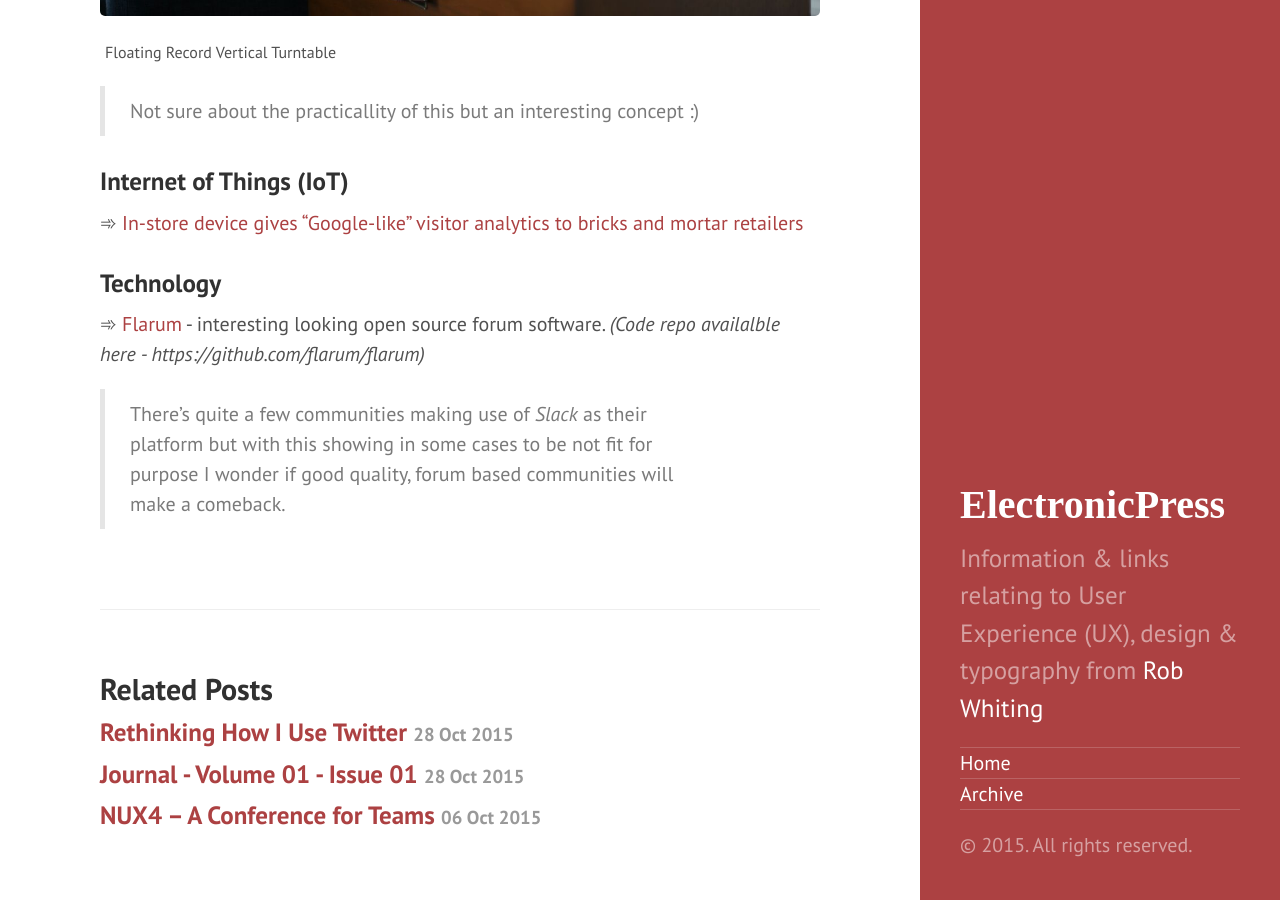
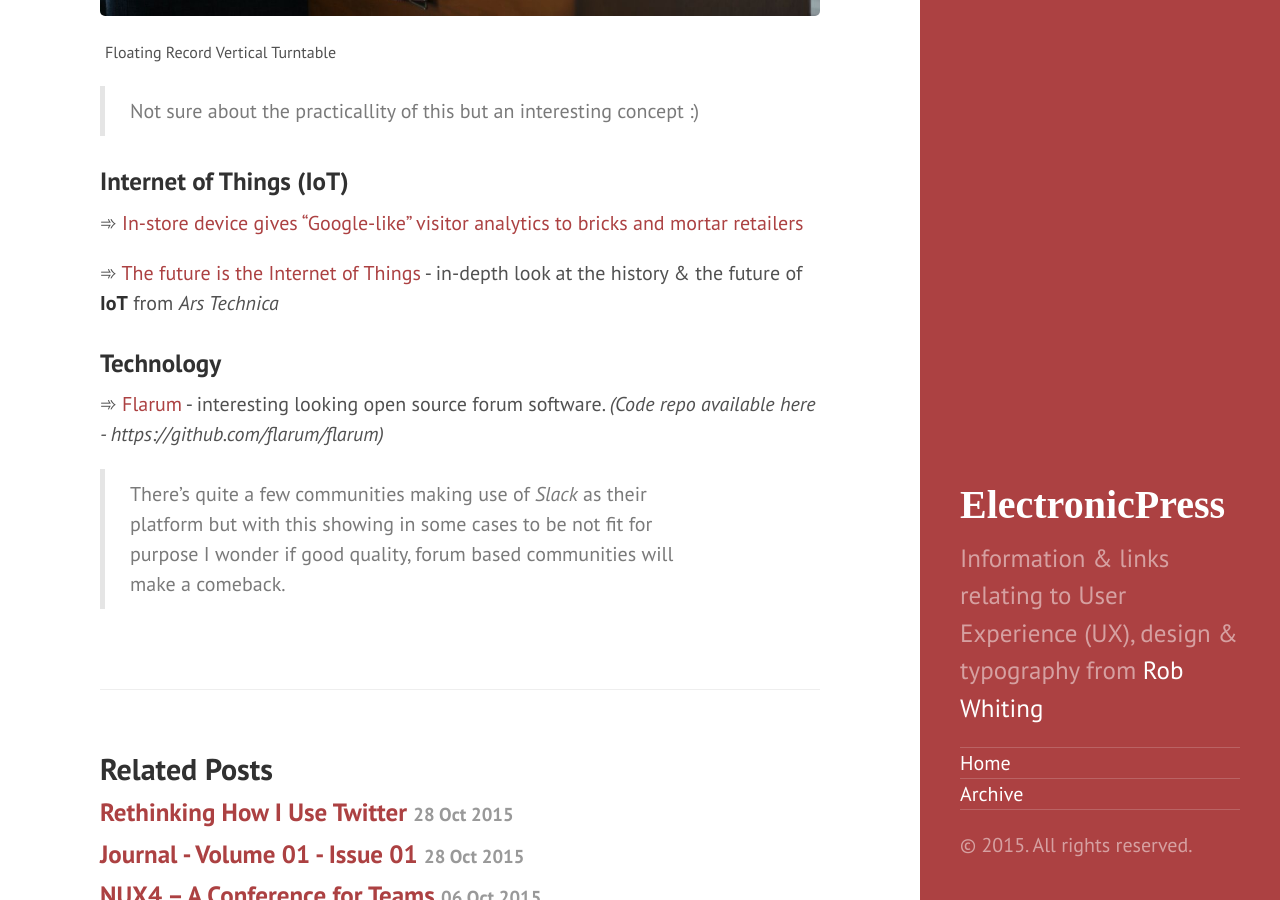
Before and after one commit to whitingx/whitingx.github.io, a Jekyll site: the page built from _posts/2015-10-29-journal-v1-i2.md, in a window 1280 px wide and 900 px high, scrolled down 915 px. Built offline with Jekyll 4.4.1, drawn with Linux system fonts in a browser that asks for light colours; some web fonts are replaced; comment, search, counter and statistics services are not loaded.

Commit message:
addition and typo fix

```diff
--- a/_posts/2015-10-29-journal-v1-i2.md
+++ b/_posts/2015-10-29-journal-v1-i2.md
@@ -19,8 +19,10 @@ Welcome to _Volume 1 Issue 2_ of the **ElectronicPress Journal**, a round up of
 
 ➾ [In-store device gives “Google-like” visitor analytics to bricks and mortar retailers](http://internetretailing.net/2015/10/in-store-device-gives-google-like-visitor-analytics-to-bricks-and-mortar-retailers-2/)
 
+➾ [The future is the Internet of Things](http://arstechnica.com/unite/2015/10/the-future-is-the-internet-of-things-deal-with-it/) - in-depth look at the history & the future of **IoT** from _Ars Technica_
+
 ### Technology
 
-➾ [Flarum](http://flarum.org/) - interesting looking open source forum software. _(Code repo availalble here - https://github.com/flarum/flarum)_
+➾ [Flarum](http://flarum.org/) - interesting looking open source forum software. _(Code repo available here - https://github.com/flarum/flarum)_
 
 > There's quite a few communities making use of _Slack_ as their platform but with this showing in some cases to be not fit for purpose I wonder if good quality, forum based communities will make a comeback.
```
